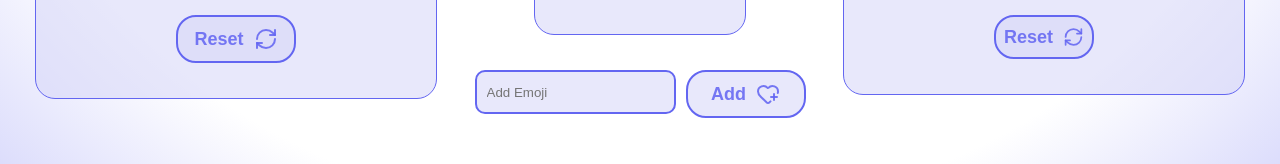
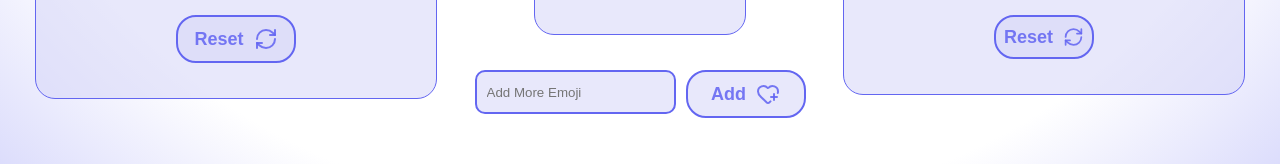
Before and after one commit to satyamrk18/Emoji-Editor, a React (Vite) app: page / in a window 1280 px wide. Shown: the part 381-545 px from the top of the page. Built offline with nearby package versions, Linux system fonts and the light colour scheme.

Commit message:
final commit project complete

```diff
--- a/src/App.jsx
+++ b/src/App.jsx
@@ -174,7 +174,7 @@ const App = () => {
         <input
           type="text"
           name="emoji"
-          placeholder="Add Emoji"
+          placeholder="Add More Emoji"
           value={inputEmoji}
           onChange={(e) => setInputEmoji(e.target.value)}
         />
```
